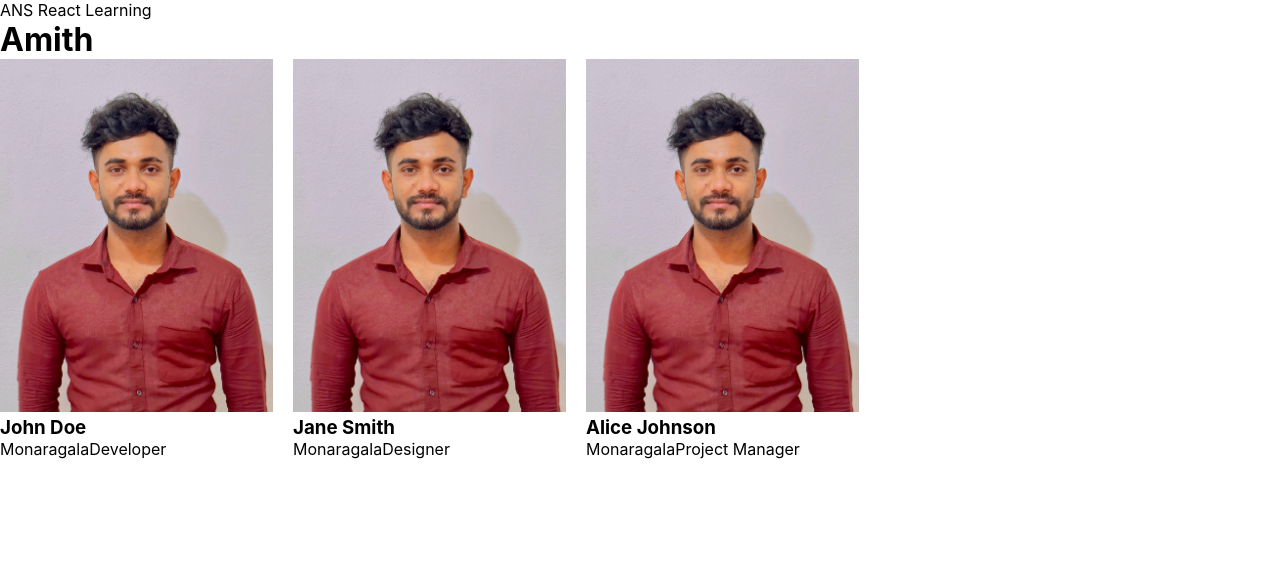
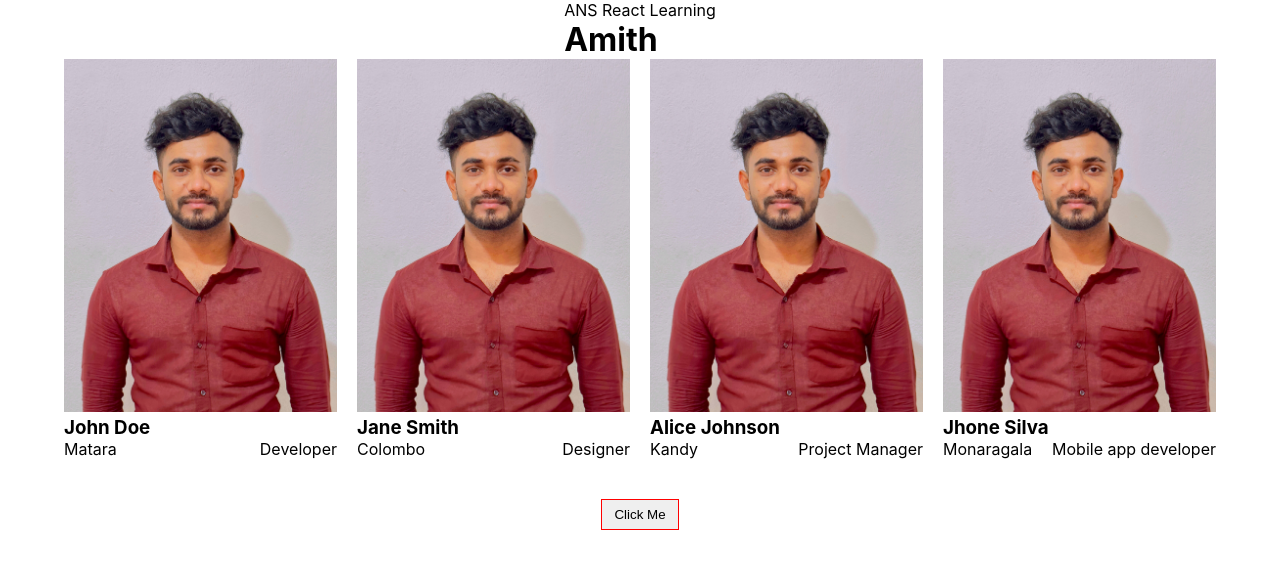
Before and after one commit to Senevirathna12/React_Study, a React (Create React App) app: page / in a window 1280 px wide. Shown: the top 568 px of the page. Built offline with nearby package versions, Linux system fonts and the light colour scheme.

Commit message:
after 3h

```diff
--- a/src/App.css
+++ b/src/App.css
@@ -1,7 +1,14 @@
+.mainContainer{
+  width: 100%;
+  display: flex;
+  flex-direction: column;
+  align-items: center;
+}
+
 .mainComponent{
   width: 90%;
   display: grid;
-  grid-template-columns: repeat(4,1fr);
+  grid-template-columns: repeat(4 ,1fr);
   grid-template-rows: auto;
   gap: 20px;
 }
@@ -10,3 +17,17 @@
   width: 100%;
   object-fit: contain;
 }
+
+.mainComponent
+.detailsBlock p{
+  display: flex;
+  align-items: center;
+  justify-content: space-between;
+}
+
+.mainComponent
+.detailsBlock h3{
+  display: flex;
+  align-items: center;
+  justify-content: left;
+}
--- a/src/App.js
+++ b/src/App.js
@@ -4,9 +4,11 @@ import myData from "./Data/myData";
 
 function App() {
   return (
-    <div>
-      ANS React Learning
-      <h1>Amith</h1>
+    <div className="mainContainer">
+      <div>
+        ANS React Learning
+        <h1>Amith</h1>
+      </div>
       <div className="mainComponent">
         {myData?.map(({name,city,position},index) => {
           return (
@@ -14,6 +16,17 @@ function App() {
           )
         })}
       </div>
+      <br />
+      <br />
+      <button style={
+        {
+          frontSize: '12px',
+          border:'1px solid red',
+          padding: '7px 12px'
+        }
+      }>
+        Click Me
+      </button>
 
 
     </div>
--- a/src/Components/Main.js
+++ b/src/Components/Main.js
@@ -2,7 +2,7 @@ function Main({ name, city, position }) {
   return (
     <div>
       <img src="my.png" alt="Developer Img" />
-      <div>
+      <div className="detailsBlock">
         <h3>{name}</h3>
         <p>
           <span>{city}</span>
--- a/src/Data/myData.js
+++ b/src/Data/myData.js
@@ -2,17 +2,22 @@ const myData = [
     {
       name: "John Doe",
       position: "Developer",
-      city: "Monaragala"
+      city: "Matara"
     },
     {
       name: "Jane Smith",
       position: "Designer",
-      city: "Monaragala"
+      city: "Colombo"
     },
     {
       name: "Alice Johnson",
       position: "Project Manager",
-      city: "Monaragala"
+      city: "Kandy"
+    },
+    {
+        name: "Jhone Silva",
+        position: "Mobile app developer",
+        city: "Monaragala"
     }
 ];
 
```
